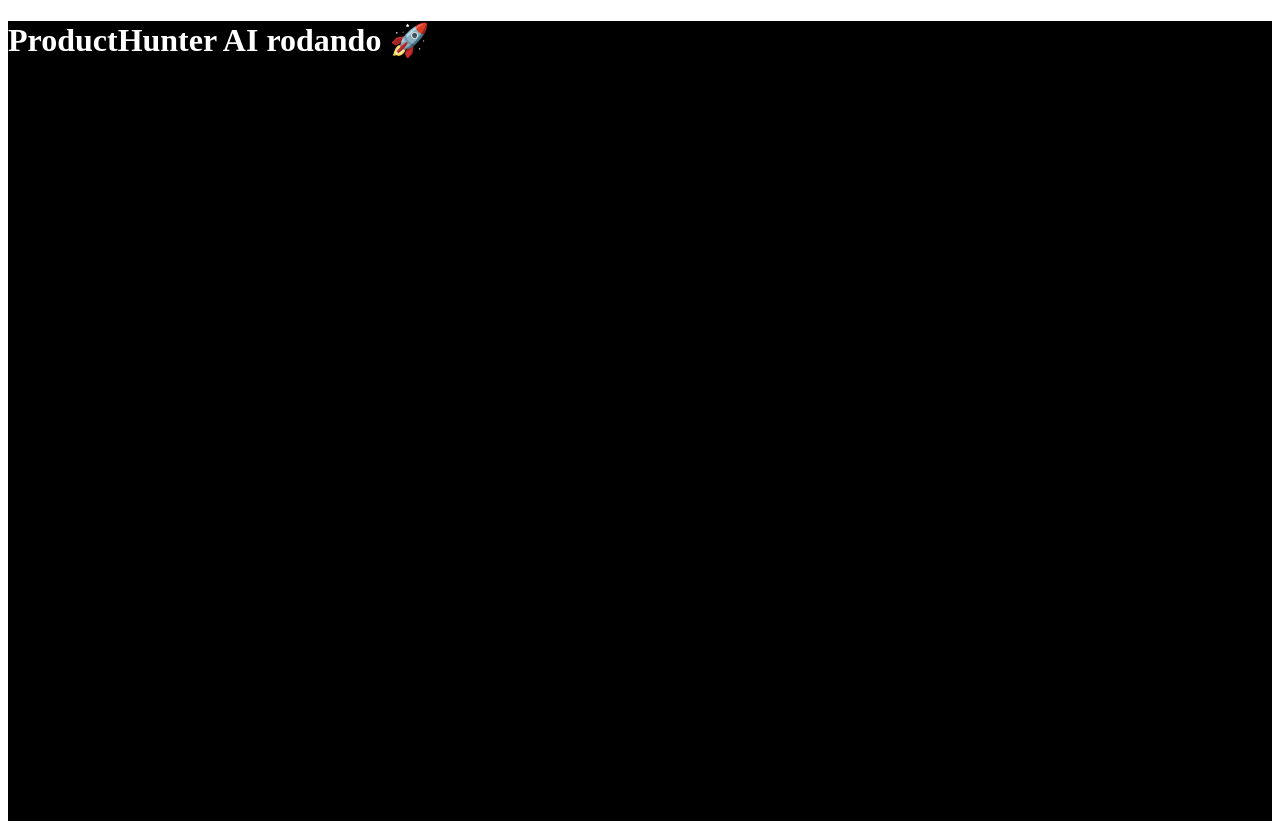
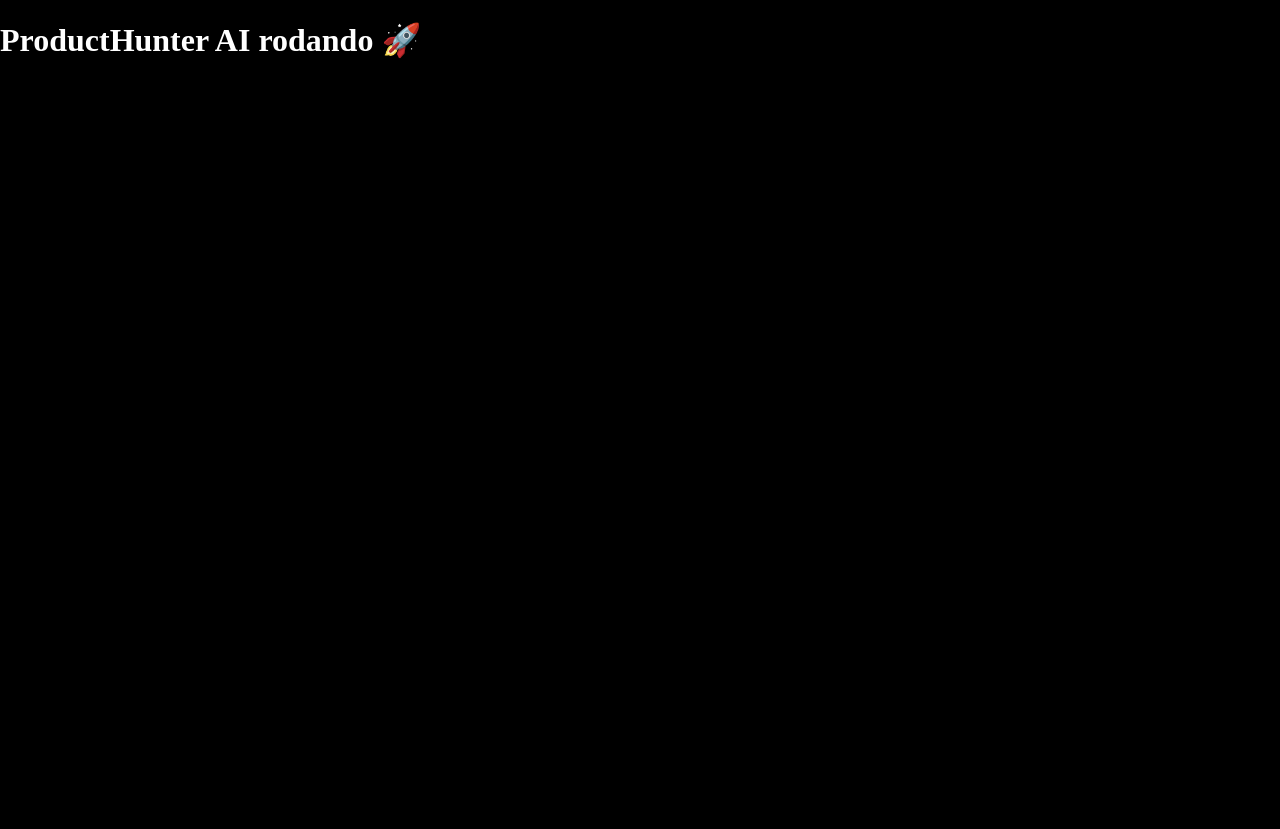
Before and after one commit to Kawannhlzgv/product-hunter-ai, a Next.js app: page /src/app in a window 1280 px wide. Built offline with nearby package versions, Linux system fonts and the light colour scheme.

Commit message:
Create layout.tsx

```diff
--- /dev/null
+++ b/src/app/layout.tsx
@@ -0,0 +1,18 @@
+export const metadata = {
+  title: "ProductHunter AI",
+  description: "SaaS de produtos vencedores",
+};
+
+export default function RootLayout({
+  children,
+}: {
+  children: React.ReactNode;
+}) {
+  return (
+    <html lang="pt-br">
+      <body style={{ margin: 0, background: "#000", color: "#fff" }}>
+        {children}
+      </body>
+    </html>
+  );
+}
```
